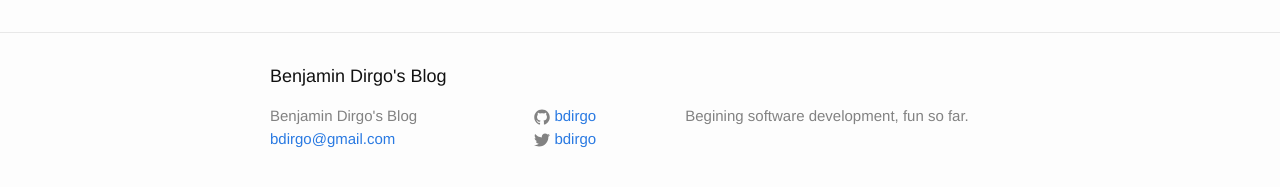
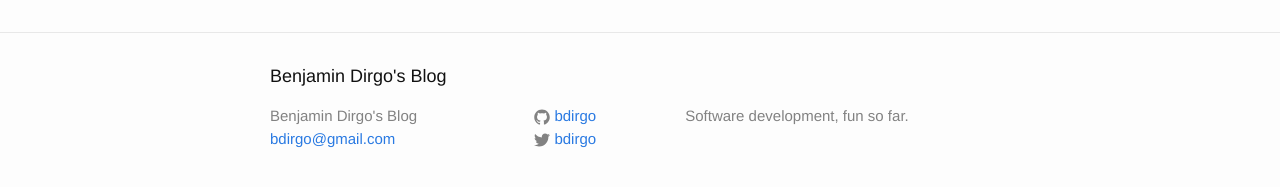
Before and after one commit to bdirgo/bdirgo.github.io, a Jekyll site: the page built from index.html, in a window 1280 px wide. Shown: the part 444-631 px from the top of the page. Built offline with Jekyll 4.4.1, drawn with Linux system fonts in a browser that asks for light colours.

Commit message:
update config

```diff
--- a/_config.yml
+++ b/_config.yml
@@ -2,7 +2,7 @@
 title: Benjamin Dirgo's Blog
 email: bdirgo@gmail.com
 description: > # this means to ignore newlines until "baseurl:"
-  Begining software development, fun so far.
+  Software development, fun so far.
 baseurl: "" # the subpath of your site, e.g. /blog/
 url: "http://bdirgo.github.io" # the base hostname & protocol for your site
 twitter_username: bdirgo
```
